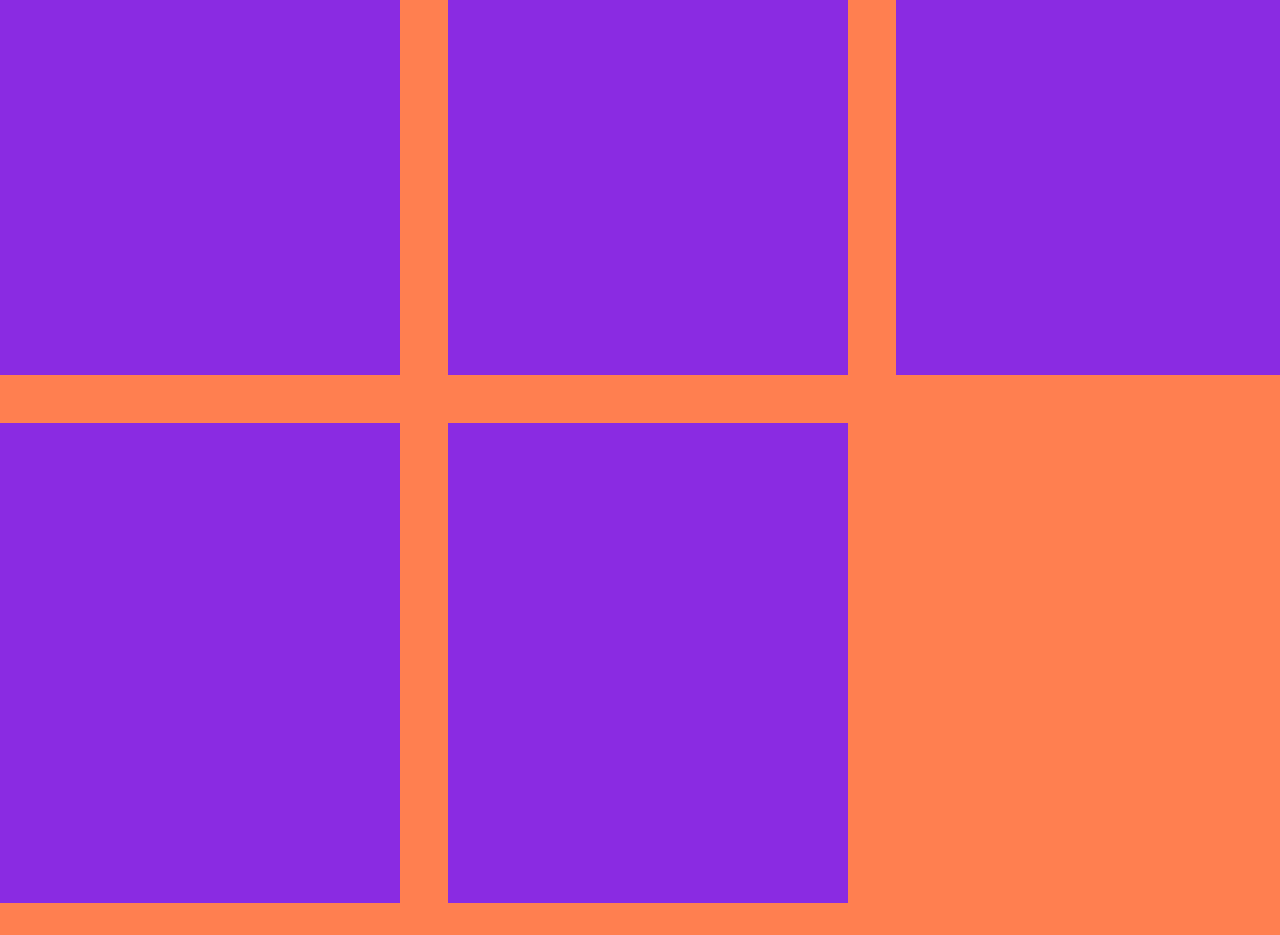
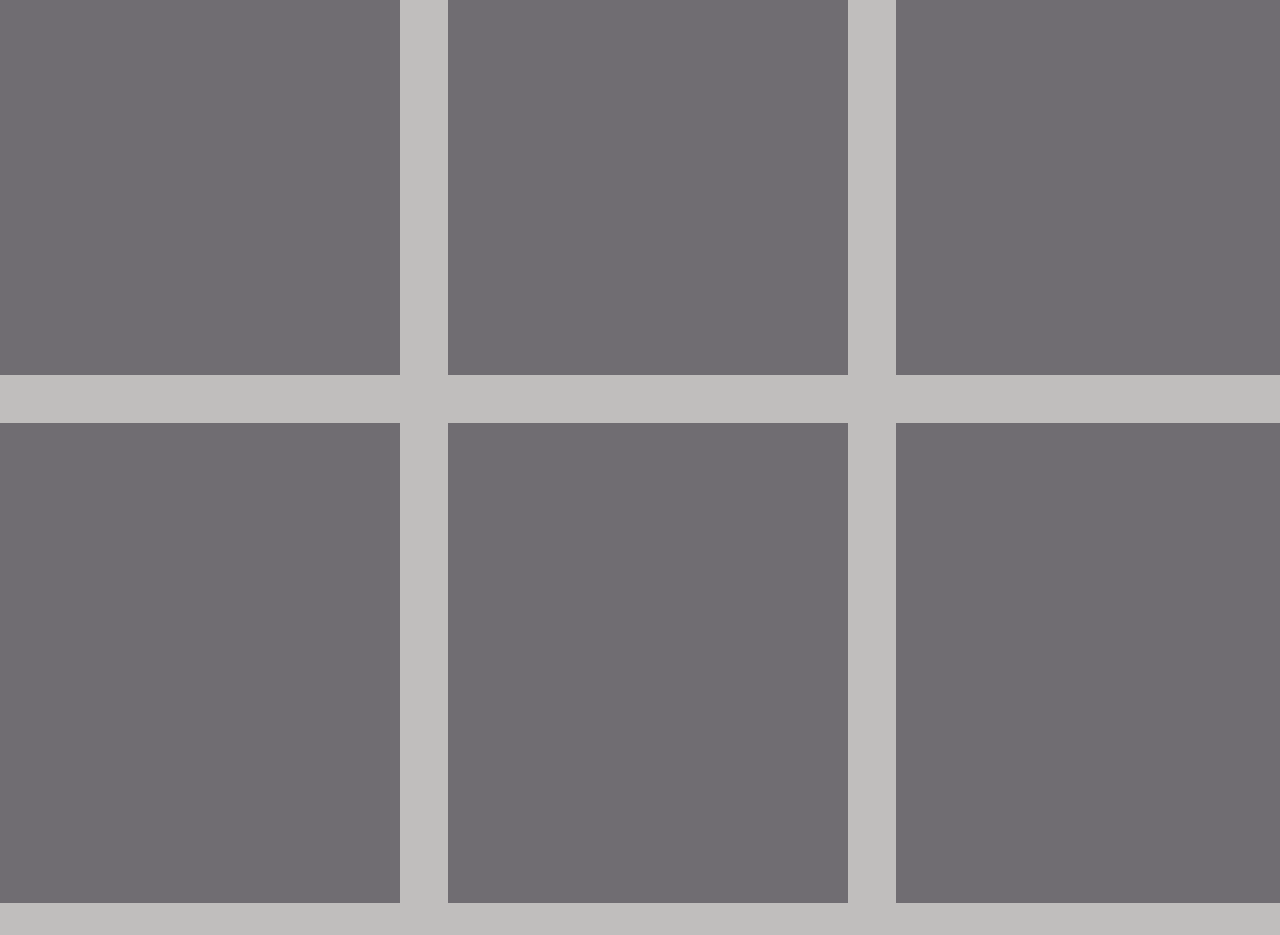
Before and after one commit to vanbrigo/portfolio, a React (Vite) app: page / in a window 1280 px wide. Shown: the part 2321-3256 px from the top of the page. Built offline with nearby package versions, Linux system fonts and the light colour scheme.

Commit message:
feat: add proyects name

```diff
--- a/src/App.css
+++ b/src/App.css
@@ -86,7 +86,7 @@
   font-size: larger;
 }
 .proyectsBox{
-  background-color: coral;
+  background-color: rgb(192, 190, 189);
   height: auto;
   width: 100vw;
   display: grid;
@@ -97,7 +97,12 @@
   padding: 2em;
 }
 .proyectBox{
-  background-color: blueviolet;
+  background-color: rgb(112, 109, 114);
   width: 25em;
   height: 30em;
+  font-family: 'Lucida Sans', 'Lucida Sans Regular', 'Lucida Grande', 'Lucida Sans Unicode', Geneva, Verdana, sans-serif;
+  letter-spacing: 0.2em;
+  display: flex;
+  justify-content: center;
+  text-align: center;
 }
--- a/src/App.jsx
+++ b/src/App.jsx
@@ -266,17 +266,18 @@ function App() {
       <Row className="rowDesign">
         <div className="proyectsBox">
           <div className="proyectBox">
+            <h2>Mastermind - <br/>Juego online</h2>
           </div>
           <div className="proyectBox">
+            <h2>Tattoo Studio - <br/>Sistema de gestion de citas</h2>
           </div>
           <div className="proyectBox">
+            <h2>Xpenses - <br/>Control y registro de gastos personales</h2>
           </div>
-           <div className="proyectBox">
+          <div className="proyectBox"></div>
+          <div className="proyectBox"></div>
+          <div className="proyectBox"></div>
         </div>
-           <div className="proyectBox">
-           </div>
-        </div>
-
       </Row>
     </Container>
   );
```
Lines whose indentation alone changed are shown as unchanged.
